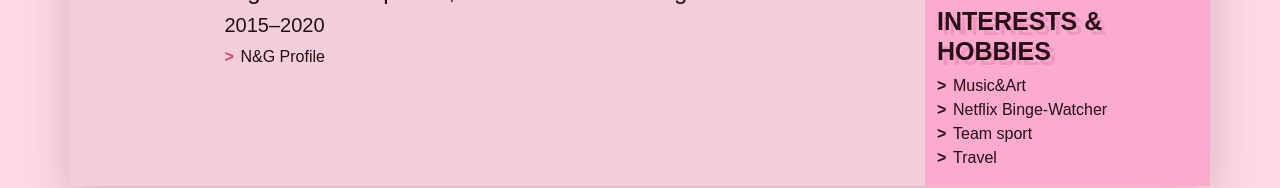
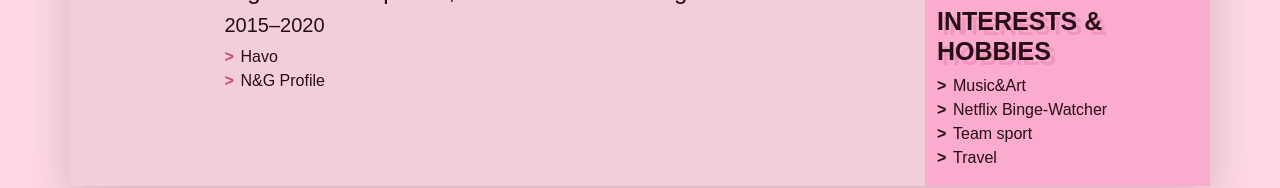
Before and after one commit to Feia7/cv-individual-assignment, a plain HTML site: page index.html in a window 1280 px wide. Shown: the part 649-837 px from the top of the page. Drawn offline with nearby package versions, Linux system fonts and the light colour scheme.

Commit message:
havo added

```diff
--- a/index.html
+++ b/index.html
@@ -150,6 +150,7 @@
               <h4>High School Diploma, Heerenlanden College Leerdam</h4>
               <h5>2015&ndash;2020</h5>
               <ul class="biography-details list-unstyled">
+				  <li>Havo </li>
                 <li>N&amp;G Profile </li>
               </ul>
             </div>
```
